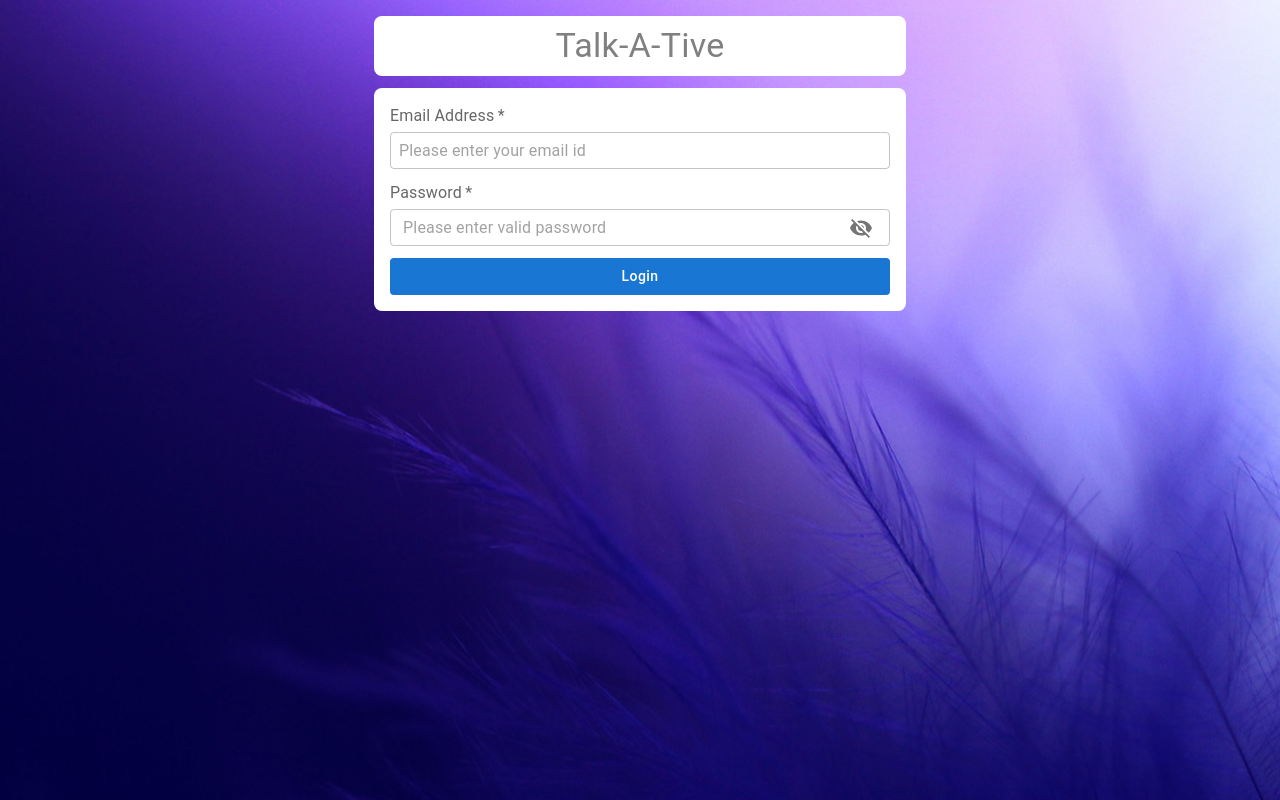
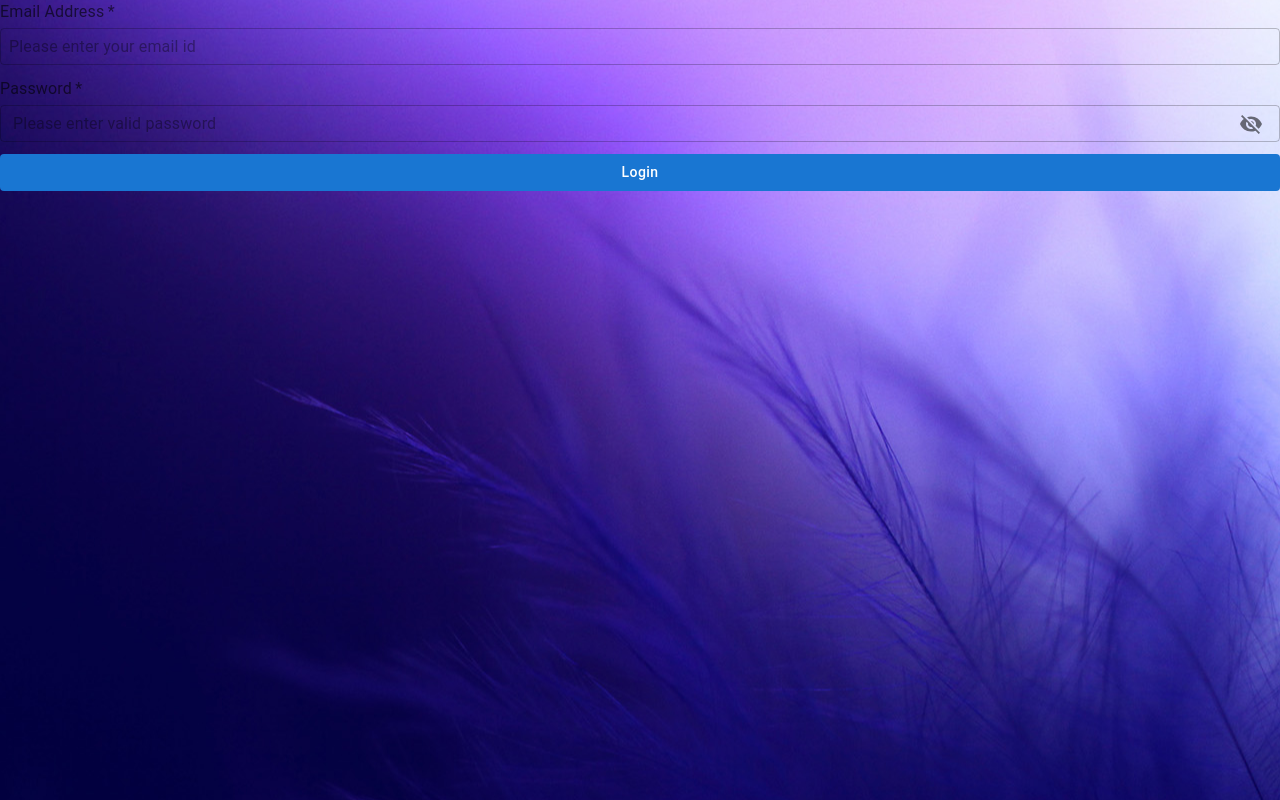
Before and after one commit to vinaymaurya105/chat-app, a React (Create React App) app in the folder client/: page /login in a window 1280 px wide. Built offline with nearby package versions, Linux system fonts and the light colour scheme.

Commit message:
routes set

```diff
--- a/client/src/App.tsx
+++ b/client/src/App.tsx
@@ -2,11 +2,20 @@ import { Box } from "@mui/material";
 import React from "react";
 import Home from "./components/Home";
 import "./App.css";
+import { BrowserRouter, Route, Routes, Navigate } from "react-router-dom";
+import Login from "./components/Login";
+import Signup from "./components/Signup";
 
 function App() {
   return (
     <Box className="app">
-      <Home />
+      <BrowserRouter>
+        <Routes>
+          <Route path="/login" Component={Login} />
+          <Route path="/signup" Component={Signup} />
+          <Route path="*" element={<Navigate to="/login" replace={true} />} />
+        </Routes>
+      </BrowserRouter>
     </Box>
   );
 }
```
